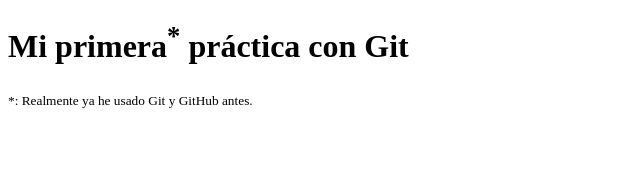
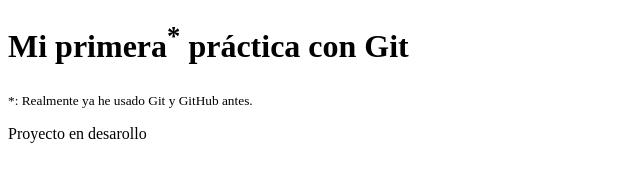
Before and after one commit to TryAck/ETS-1DAWA-Practica1, a plain HTML site: page index.html in a window 1280 px wide. Shown: the whole page, without its empty margins (0-640 px from the left). Drawn offline with Linux system fonts and the light colour scheme.

Commit message:
feat: Añadir el footer informativo

```diff
--- a/index.html
+++ b/index.html
@@ -7,5 +7,9 @@
 		<h1>Mi primera<sup>*</sup> práctica con Git</h1>
 
 		<sub>*: Realmente ya he usado Git y GitHub antes.</sub>
+
+		<footer>
+			<p>Proyecto en desarollo</p>
+		</footer>
 	</body>
 </html>
```
